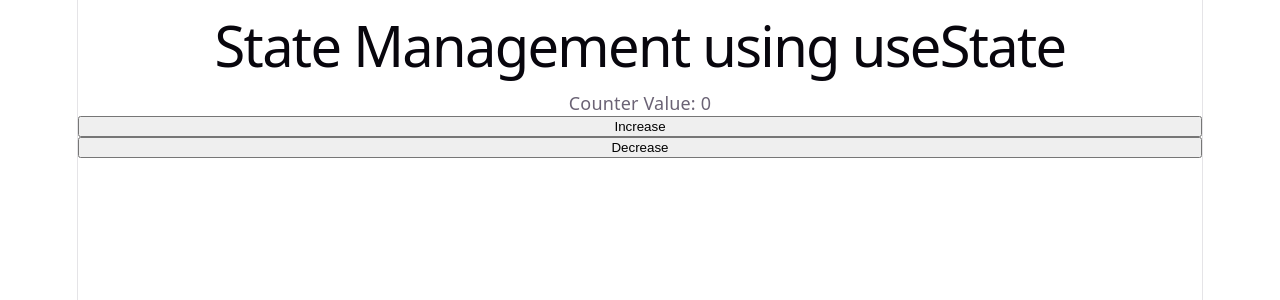
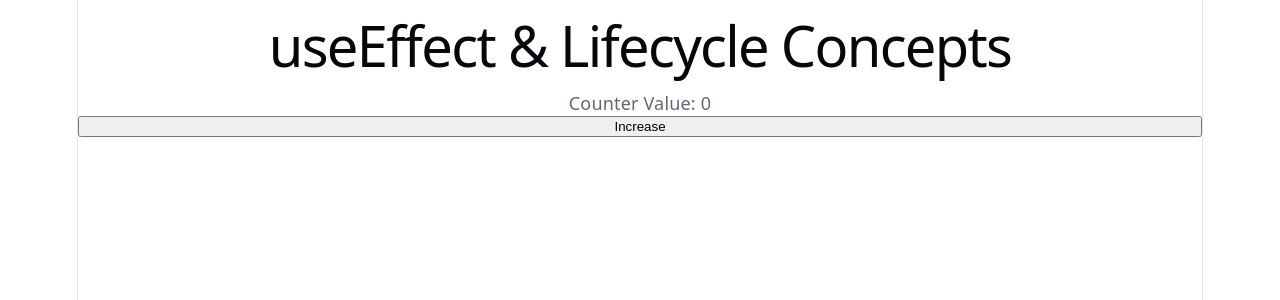
Before and after one commit to bhavu101100-boop/fullstack-workbook, a React (Vite) app: page / in a window 1280 px wide. Shown: the top 300 px of the page. Built offline with nearby package versions, Linux system fonts and the light colour scheme.

Commit message:
Week 4 useEffect and Lifecycle Concepts completed

```diff
--- a/src/App.jsx
+++ b/src/App.jsx
@@ -1,21 +1,21 @@
-import { useState } from 'react'
+import { useEffect, useState } from 'react'
 
 function App() {
   const [count, setCount] = useState(0)
 
+  useEffect(() => {
+    document.title = `Count: ${count}`
+  }, [count])
+
   return (
     <>
-      <h1>State Management using useState</h1>
+      <h1>useEffect & Lifecycle Concepts</h1>
 
       <p>Counter Value: {count}</p>
 
       <button onClick={() => setCount(count + 1)}>
         Increase
       </button>
-
-      <button onClick={() => setCount(count - 1)}>
-        Decrease
-      </button>
     </>
   )
 }
```
